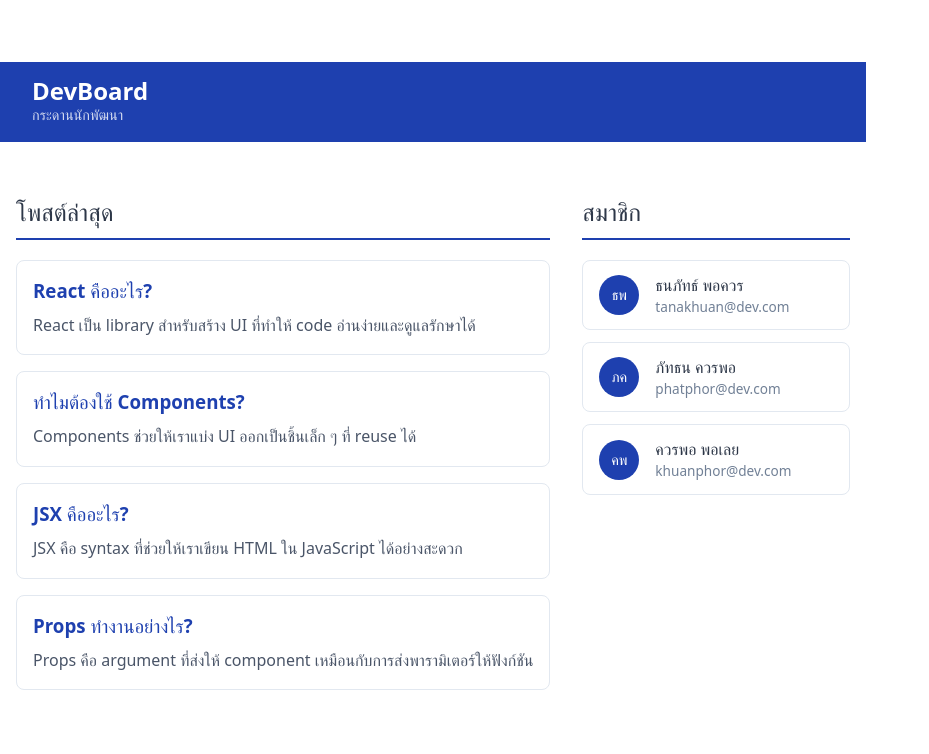
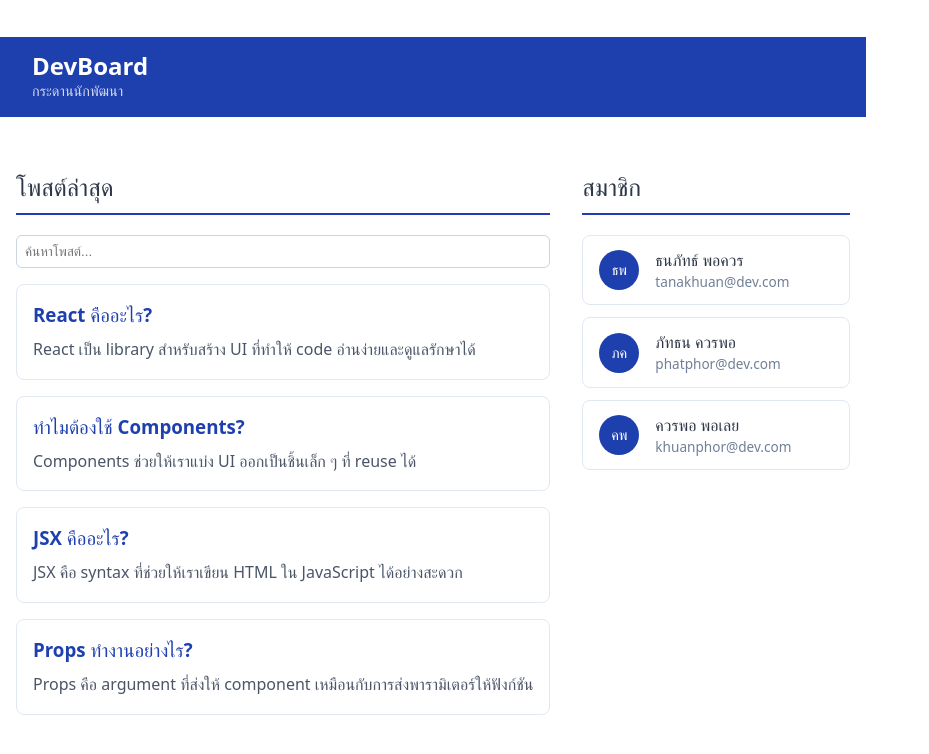
Before and after one commit to 67160397/devboard-67160397, a React (Vite) app: page / in a window 1280 px wide. Shown: the top 754 px of the page, without its empty margins (0-929 px from the left). Built offline with nearby package versions, Linux system fonts and the light colour scheme.

Commit message:
Task2 Activity 1

```diff
--- a/src/App.jsx
+++ b/src/App.jsx
@@ -1,3 +1,4 @@
+import { useState } from "react";
 import Navbar from "./components/Navbar";
 import PostList from "./components/PostList";
 import UserCard from "./components/UserCard";
@@ -32,6 +33,9 @@
 ];
 
 function App() {
+  // 2. เพิ่ม state สำหรับ favorites (แม้ยังไม่ใช้ปุ่ม แต่ต้องมีส่งไปให้ PostList)
+  const [favorites, setFavorites] = useState([]);
+
   return (
     <div>
       <Navbar />
@@ -47,18 +51,17 @@
       >
         {/* คอลัมน์ซ้าย: โพสต์ */}
         <div>
-          <PostList posts={POSTS} />
+          {/* 3. แก้ไขตรงนี้: ส่ง favorites และ onToggleFavorite เข้าไป */}
+          <PostList
+            posts={POSTS}
+            favorites={favorites}
+            onToggleFavorite={(id) => console.log("Toggle:", id)}
+          />
         </div>
 
-        {/* คอลัมน์ขวา: สมาชิก */}
+        {/* คอลัมน์ขวา: สมาชิก (คงเดิม) */}
         <div>
-          <h2
-            style={{
-              color: "#2d3748",
-              borderBottom: "2px solid #1e40af",
-              paddingBottom: "0.5rem",
-            }}
-          >
+          <h2 style={{ color: "#2d3748", borderBottom: "2px solid #1e40af", paddingBottom: "0.5rem" }}>
             สมาชิก
           </h2>
           {USERS.map((user) => (
--- a/src/components/PostList.jsx
+++ b/src/components/PostList.jsx
@@ -1,19 +1,52 @@
+import { useState } from "react";
 import PostCard from "./PostCard";
 
-function PostList({ posts }) {
+function PostList({ posts, favorites, onToggleFavorite }) {
+  const [search, setSearch] = useState(""); // สร้าง state สำหรับเก็บคำค้นหา
+
+  // กรองโพสต์ตามคำที่พิมพ์ (Case-insensitive)
+  const filtered = posts.filter((post) =>
+    post.title.toLowerCase().includes(search.toLowerCase())
+  );
+
   return (
     <div>
-      <h2
-        style={{
-          color: "#2d3748",
-          borderBottom: "2px solid #1e40af",
-          paddingBottom: "0.5rem",
-        }}
-      >
+      <h2 style={{ color: "#2d3748", borderBottom: "2px solid #1e40af", paddingBottom: "0.5rem" }}>
         โพสต์ล่าสุด
       </h2>
-      {posts.map((post) => (
-        <PostCard key={post.id} title={post.title} body={post.body} />
+
+      {/* ช่อง Search */}
+      <input
+        type="text"
+        placeholder="ค้นหาโพสต์..."
+        value={search}
+        onChange={(e) => setSearch(e.target.value)} // อัปเดต state เมื่อพิมพ์
+        style={{
+          width: "100%",
+          padding: "0.5rem",
+          border: "1px solid #cbd5e0",
+          borderRadius: "6px",
+          marginBottom: "1rem",
+          boxSizing: "border-box",
+        }}
+      />
+
+      {/* ถ้าหาไม่เจอ ให้โชว์ข้อความบอก */}
+      {filtered.length === 0 && (
+        <p style={{ color: "#718096", textAlign: "center", padding: "1rem" }}>
+          ไม่พบโพสต์ที่ค้นหา
+        </p>
+      )}
+
+      {/* Render โพสต์ที่ผ่านการกรองแล้ว */}
+      {filtered.map((post) => (
+        <PostCard
+          key={post.id}
+          title={post.title}
+          body={post.body}
+          isFavorite={favorites.includes(post.id)} // เช็คว่าเป็นโพสต์ที่ถูกใจไหม
+          onToggleFavorite={() => onToggleFavorite(post.id)} // ส่งฟังก์ชันกดถูกใจไปให้
+        />
       ))}
     </div>
   );
```
